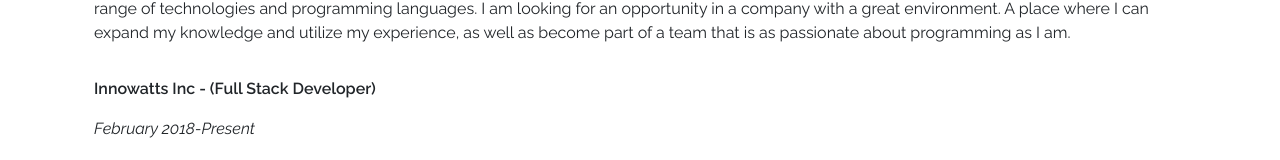
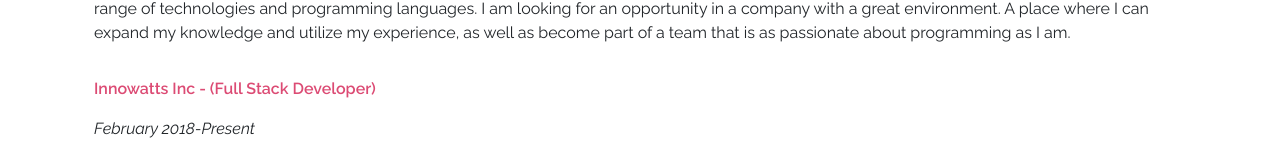
Before and after one commit to chrsolr/chrsolr.me, a React (Create React App) app: page /resume in a window 1280 px wide. Shown: the part 746-906 px from the top of the page. Built offline with nearby package versions, Linux system fonts and the light colour scheme.

Commit message:
Updated packages & Markdown Page Headers color

```diff
--- a/src/pages/BlogDetails.tsx
+++ b/src/pages/BlogDetails.tsx
@@ -16,6 +16,10 @@
 
   pre > div {
     border-radius: ${(props) => props.theme.dimensions.borderRadius};
+  }
+
+  h1, h2, h3, h4, h5, h6 {
+    color: ${(props) => props.theme.colors.accent};
   }
 `
 
--- a/src/pages/Resume.tsx
+++ b/src/pages/Resume.tsx
@@ -18,6 +18,10 @@
 
   a {
     margin: 1rem;
+  }
+
+  h1, h2, h3, h4, h5, h6 {
+    color: ${(props) => props.theme.colors.accent};
   }
 `
 
@@ -61,7 +65,7 @@
         {Boolean(resumeData.jobs.length) &&
           resumeData.jobs.map((job) => (
             <div style={{ marginRight: '1rem' }}>
-              <Typography weight="semibold">
+              <Typography weight="semibold" color="#dc4b74">
                 {job.companyName} - ({job.title})
               </Typography>
               <Typography>
```
Also changed, not shown: package.json (+18 -18 lines), 1 other file (tests, documents, lock files or other folders).
